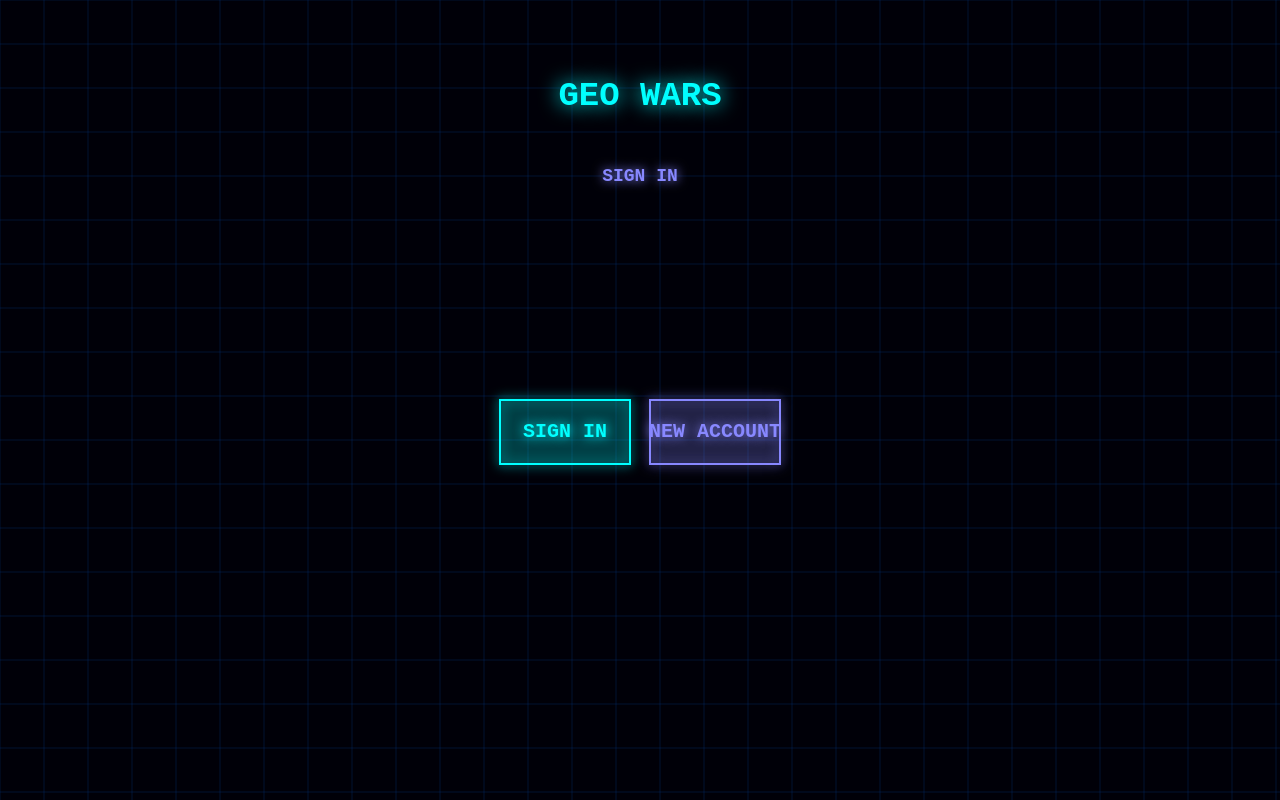
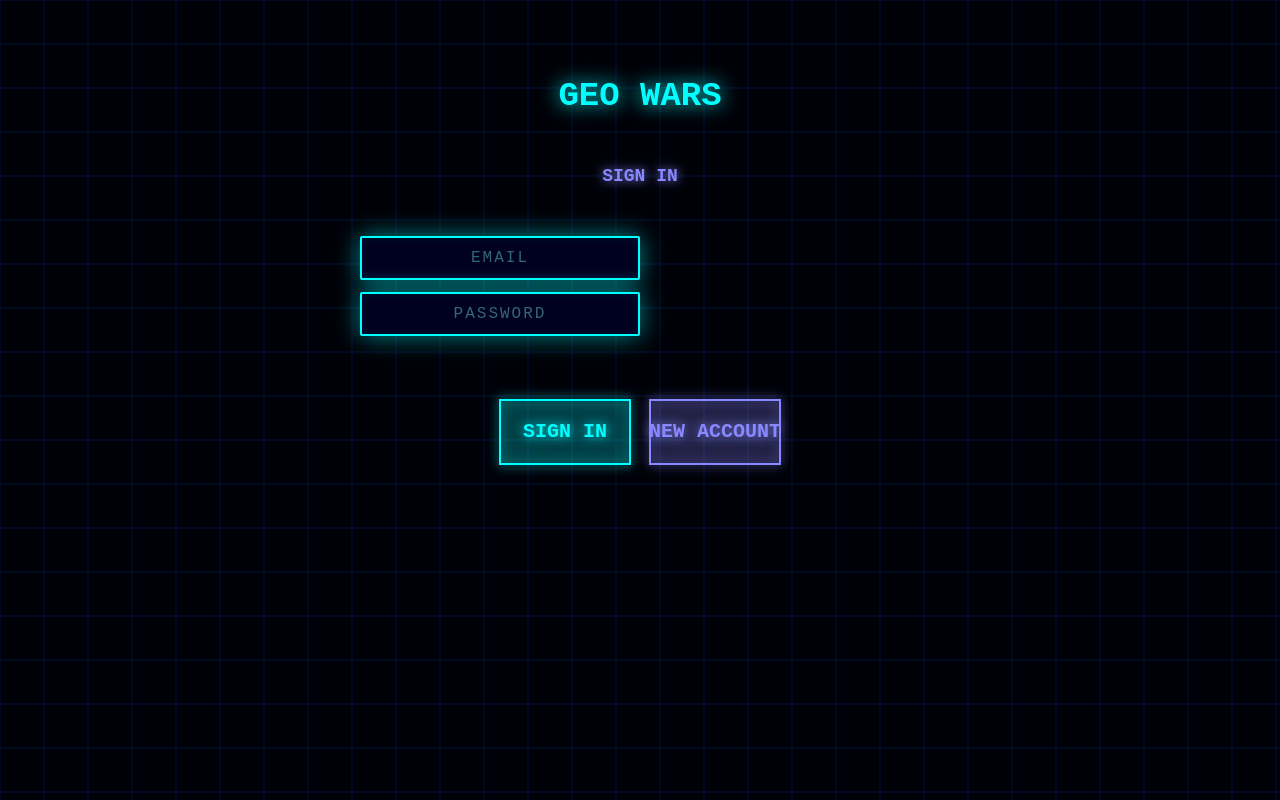
Before and after one commit to mearkus/geowars, a website: page index.html in a window 1280 px wide. Drawn offline with nearby package versions, Linux system fonts and the light colour scheme.

Commit message:
Fix auth inputs hidden by display:none parent div

```diff
--- a/index.html
+++ b/index.html
@@ -56,10 +56,8 @@
 <body>
 <canvas id="c"></canvas>
 <input id="nameInput" type="text" maxlength="12" placeholder="ENTER NAME" autocomplete="off" autocorrect="off" autocapitalize="off" spellcheck="false" inputmode="text">
-<div id="authOverlay" style="display:none; position:fixed; inset:0; z-index:50; display:none; flex-direction:column; align-items:center; justify-content:center; gap:12px; pointer-events:none;">
-  <input id="emailInput" type="email" maxlength="60" placeholder="EMAIL" autocomplete="email" autocorrect="off" autocapitalize="off" spellcheck="false" style="display:none; pointer-events:auto;">
-  <input id="passwordInput" type="password" maxlength="60" placeholder="PASSWORD" autocomplete="current-password" style="display:none; pointer-events:auto;">
-</div>
+<input id="emailInput" type="email" maxlength="60" placeholder="EMAIL" autocomplete="email" autocorrect="off" autocapitalize="off" spellcheck="false">
+<input id="passwordInput" type="password" maxlength="60" placeholder="PASSWORD" autocomplete="current-password">
 <script>
 'use strict';
 // =============================================================================
```
